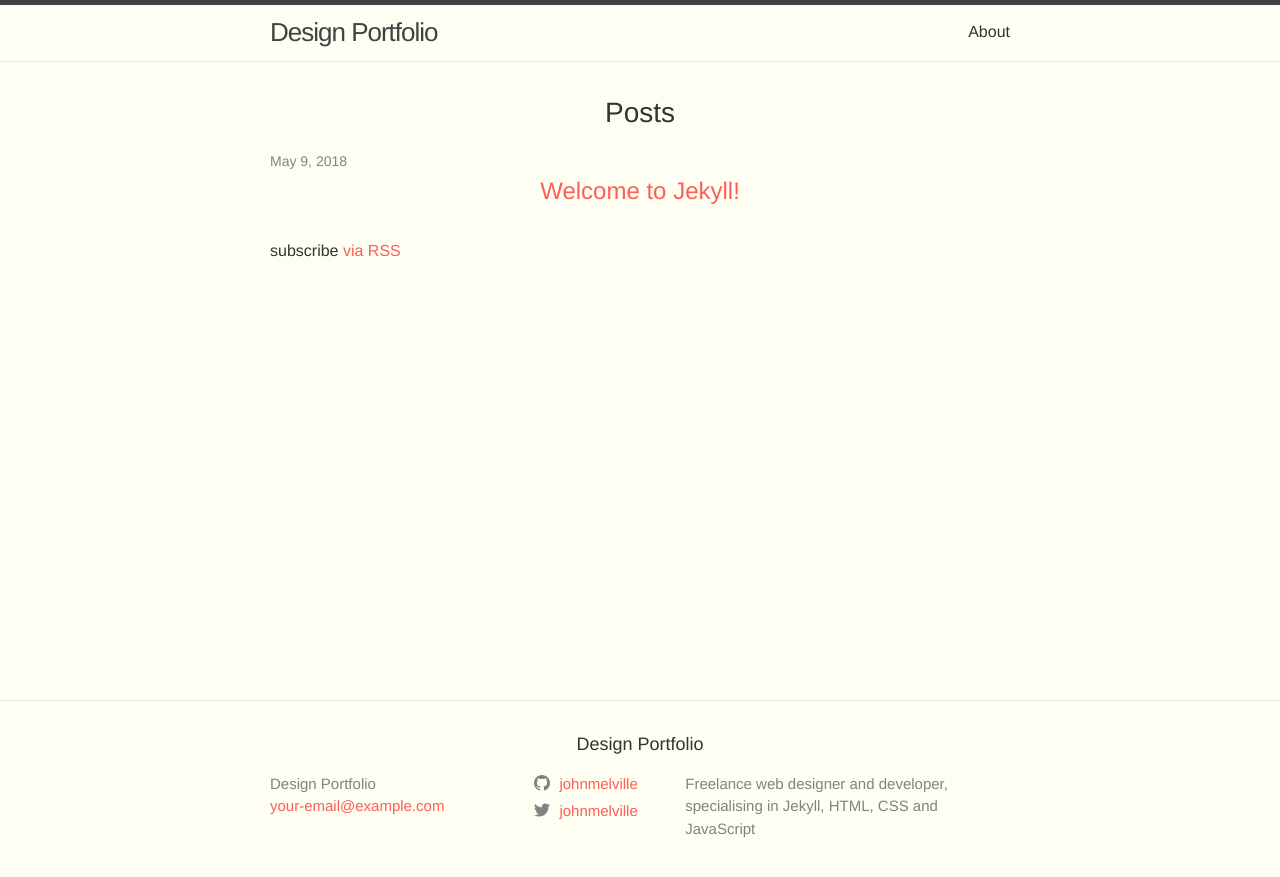
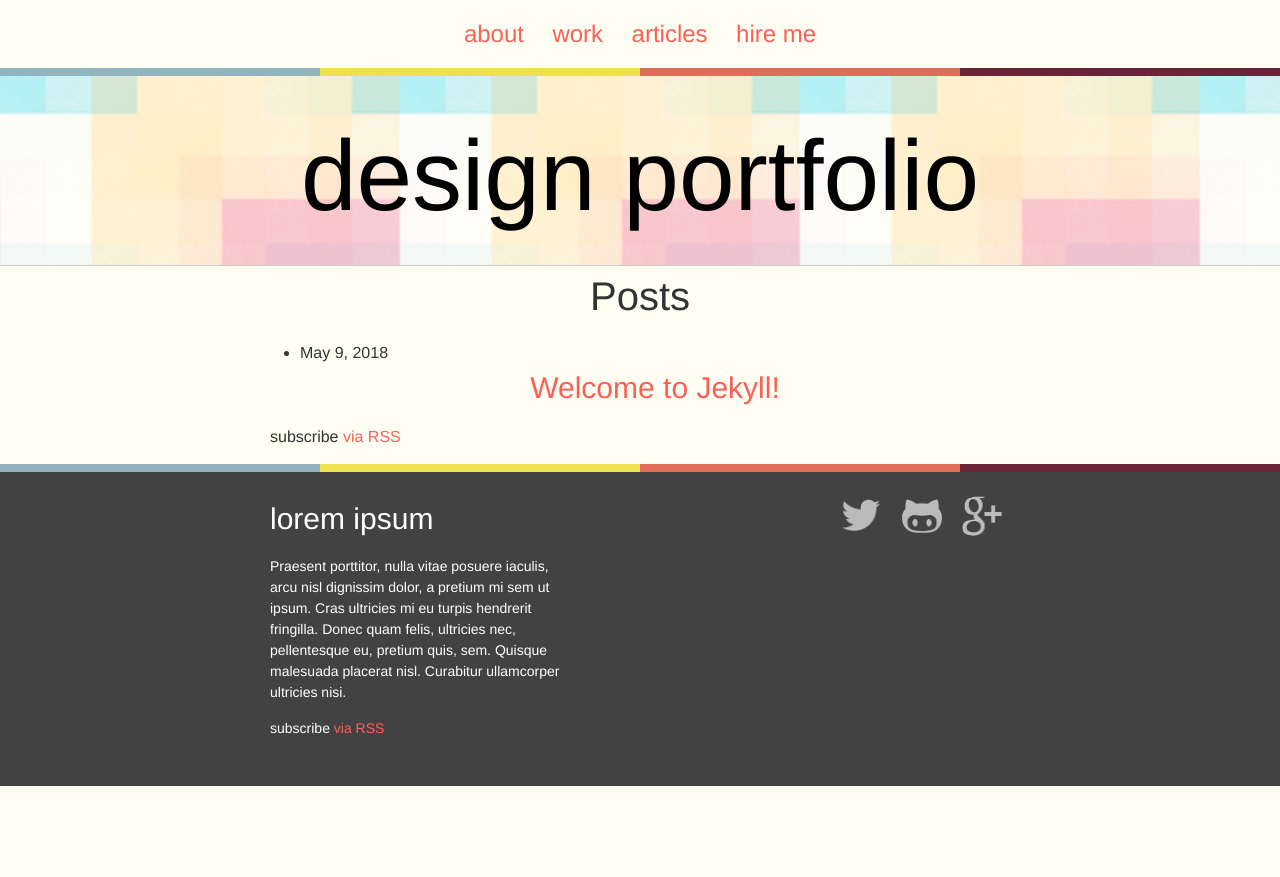
Before and after one commit to johnmelville/designer-portfolio, a Jekyll site: the page built from index.md, in a window 1280 px wide. Shown: the top 877 px of the page. Built offline with Jekyll 4.4.1, drawn with Linux system fonts in a browser that asks for light colours.

Commit message:
Add markup and styles for the footer

```diff
--- a/_config.yml
+++ b/_config.yml
@@ -15,14 +15,14 @@ google_username: johnmelville
 permalink: /:categories/:title
 
 links:
-  - title: about
-  - url: /about
-  - title: work
-  -  url: /work
-  - title: articles
-  - url: /articles
-  - title: hire me
-  - url: /hire-me
+    - title: about
+      url: /about
+    - title: work
+      url: /work
+    - title: articles
+      url: /articles
+    - title: hire me
+      url: /hire-me
 
 # Build settings
 markdown: kramdown
--- a/_includes/footer.html
+++ b/_includes/footer.html
@@ -1,35 +1,30 @@
-<footer class="site-footer h-card">
-  <data class="u-url" href="{{ "/" | relative_url }}"></data>
+<footer class="site-footer gradient-bar">
 
-  <div class="wrapper">
-
-    <h2 class="footer-heading">{{ site.title | escape }}</h2>
-
-    <div class="footer-col-wrapper">
-      <div class="footer-col footer-col-1">
-        <ul class="contact-list">
-          <li class="p-name">
-            {%- if site.author -%}
-              {{ site.author | escape }}
-            {%- else -%}
-              {{ site.title | escape }}
-            {%- endif -%}
-            </li>
-            {%- if site.email -%}
-            <li><a class="u-email" href="mailto:{{ site.email }}">{{ site.email }}</a></li>
-            {%- endif -%}
-        </ul>
-      </div>
-
-      <div class="footer-col footer-col-2">
-        {%- include social.html -%}
-      </div>
-
-      <div class="footer-col footer-col-3">
-        <p>{{- site.description | escape -}}</p>
-      </div>
-    </div>
-
-  </div>
+	<div class="wrapper">
+		<div class="footer-content">
+			<h3>lorem ipsum</h3>
+			<p>Praesent porttitor, nulla vitae posuere iaculis, arcu nisl dignissim dolor, a pretium mi sem ut ipsum. Cras ultricies mi eu turpis hendrerit fringilla. Donec quam felis, ultricies nec, pellentesque eu, pretium quis, sem. Quisque malesuada placerat nisl. Curabitur ullamcorper ultricies nisi.</p>
+			<p class="rss-subscribe">subscribe <a href="{{ "/feed.xml" | prepend: site.baseurl }}">via RSS</a></p>
+		</div>
+		<div class="footer-social">
+			<ul>
+				<li>
+					<a href="http://www.twitter.com/{{ site.twitter_username }}">
+						<img src="/images/twitter.png" alt="twitter logo" width="40">
+					</a>
+				</li>
+				<li>
+					<a href="http://www.github.com/{{ site.github_username }}">
+						<img src="/images/github.png" alt="github logo" width="40">
+					</a>
+				</li>
+				<li>
+					<a href="http://plus.google.com/{{ site.google_username }}">
+						<img src="/images/google.png" alt="google logo" width="40">
+					</a>
+				</li>
+			</ul>
+		</div>
+	</div>
 
 </footer>
--- a/_includes/header.html
+++ b/_includes/header.html
@@ -1,30 +1,14 @@
-<header class="site-header" role="banner">
+<nav class="site-nav">
+  <ul>
+    {% for link in site.links %}
+    <li>
+      <a href="{{link.url}}">{{link.title}}</a>
+    </li>
+    {% endfor %}
+  </ul>
+</nav>
 
-  <div class="wrapper">
-    {%- assign default_paths = site.pages | map: "path" -%}
-    {%- assign page_paths = site.header_pages | default: default_paths -%}
-    <a class="site-title" rel="author" href="{{ "/" | relative_url }}">{{ site.title | escape }}</a>
+<header class="site-header gradient-bar">
+<h1 class="site-title mega"><a href="/">design portfolio</a></h1>
 
-    {%- if page_paths -%}
-      <nav class="site-nav">
-        <input type="checkbox" id="nav-trigger" class="nav-trigger" />
-        <label for="nav-trigger">
-          <span class="menu-icon">
-            <svg viewBox="0 0 18 15" width="18px" height="15px">
-              <path d="M18,1.484c0,0.82-0.665,1.484-1.484,1.484H1.484C0.665,2.969,0,2.304,0,1.484l0,0C0,0.665,0.665,0,1.484,0 h15.032C17.335,0,18,0.665,18,1.484L18,1.484z M18,7.516C18,8.335,17.335,9,16.516,9H1.484C0.665,9,0,8.335,0,7.516l0,0 c0-0.82,0.665-1.484,1.484-1.484h15.032C17.335,6.031,18,6.696,18,7.516L18,7.516z M18,13.516C18,14.335,17.335,15,16.516,15H1.484 C0.665,15,0,14.335,0,13.516l0,0c0-0.82,0.665-1.483,1.484-1.483h15.032C17.335,12.031,18,12.695,18,13.516L18,13.516z"/>
-            </svg>
-          </span>
-        </label>
-
-        <div class="trigger">
-          {%- for path in page_paths -%}
-            {%- assign my_page = site.pages | where: "path", path | first -%}
-            {%- if my_page.title -%}
-            <a class="page-link" href="{{ my_page.url | relative_url }}">{{ my_page.title | escape }}</a>
-            {%- endif -%}
-          {%- endfor -%}
-        </div>
-      </nav>
-    {%- endif -%}
-  </div>
 </header>
--- a/_sass/minima.scss
+++ b/_sass/minima.scss
@@ -58,5 +58,6 @@ $on-laptop:        800px !default;
 @import
   "minima/base",
   "minima/layout",
-  "minima/syntax-highlighting"
+  "minima/syntax-highlighting",
+  "minima/gradient-bar"
 ;
--- /dev/null
+++ b/_sass/minima/_gradient-bar.scss
@@ -0,0 +1,18 @@
+.gradient-bar {
+	position:relative;
+
+	&:after {
+		content: "";
+		position:absolute;
+		top:0;
+		left:0;
+		width:100%;
+		height:0.5em;
+		background:linear-gradient(to right,
+		                           $blue-color 0%, $blue-color 25%,
+								   $yellow-color 25%, $yellow-color 50%,
+								   $red-color 50%, $red-color 75%,
+								   $purple-color 75%, $purple-color 100%
+								   );
+	}
+}
--- a/_sass/minima/_layout.scss
+++ b/_sass/minima/_layout.scss
@@ -1,255 +1,50 @@
-/**
- * Site header
- */
-.site-header {
-  border-top: 5px solid $grey-color-dark;
-  border-bottom: 1px solid $grey-color-light;
-  min-height: $spacing-unit * 1.865;
+// Header
+.site-nav {
+  text-align: center;
 
-  // Positioning context for the mobile navigation icon
-  position: relative;
+  ul {
+    margin: 1em 0;
+  }
+  li {
+    display: inline-block;
+    margin: 0 0.5em;
+    font-size: 1.5em;
+  }
 }
+.site-title a {
+  color: #000;
 
-.site-title {
-  @include relative-font-size(1.625);
-  font-weight: 300;
-  line-height: $base-line-height * $base-font-size * 2.25;
-  letter-spacing: -1px;
-  margin-bottom: 0;
-  float: left;
-
-  &,
-  &:visited {
-    color: $grey-color-dark;
+  &:hover {
+    text-decoration: none;
   }
 }
 
-.site-nav {
-  float: right;
-  line-height: $base-line-height * $base-font-size * 2.25;
+.site-header {
+  padding: 2em 0 0;
+  border-bottom: 1px solid #ccc;
+  background:url('/images/header-bg2.png');
+  background-size: 400px 400px;
+}
 
-  .nav-trigger {
-      display: none;
-  }
+// Footer
+.site-footer {
+  padding:2em 0;
+  color: #fff;
+  background: $grey-color-dark;
+}
+.footer-content {
+  float: left;
+  width: 40%;
+  font-size: 0.875em;
 
-  .menu-icon {
-    display: none;
-  }
-
-  .page-link {
-    color: $text-color;
-    line-height: $base-line-height;
-
-    // Gaps between nav items, but not on the last one
-    &:not(:last-child) {
-      margin-right: 20px;
-    }
-  }
-
-  @include media-query($on-palm) {
-    position: absolute;
-    top: 9px;
-    right: $spacing-unit / 2;
-    background-color: $background-color;
-    border: 1px solid $grey-color-light;
-    border-radius: 5px;
-    text-align: right;
-
-    label[for="nav-trigger"] {
-      display: block;
-      float: right;
-      width: 36px;
-      height: 36px;
-      z-index: 2;
-      cursor: pointer;
-    }
-
-    .menu-icon {
-      display: block;
-      float: right;
-      width: 36px;
-      height: 26px;
-      line-height: 0;
-      padding-top: 10px;
-      text-align: center;
-
-      > svg {
-        fill: $grey-color-dark;
-      }
-    }
-
-    input ~ .trigger {
-      clear: both;
-      display: none;
-    }
-
-    input:checked ~ .trigger {
-      display: block;
-      padding-bottom: 5px;
-    }
-
-    .page-link {
-      display: block;
-      padding: 5px 10px;
-
-      &:not(:last-child) {
-        margin-right: 0;
-      }
-      margin-left: 20px;
-    }
+  h3 {
+    text-align-last: left;
   }
 }
-
-
-
-/**
- * Site footer
- */
-.site-footer {
-  border-top: 1px solid $grey-color-light;
-  padding: $spacing-unit 0;
-}
-
-.footer-heading {
-  @include relative-font-size(1.125);
-  margin-bottom: $spacing-unit / 2;
-}
-
-.contact-list,
-.social-media-list {
-  list-style: none;
-  margin-left: 0;
-}
-
-.footer-col-wrapper {
-  @include relative-font-size(0.9375);
-  color: $grey-color;
-  margin-left: -$spacing-unit / 2;
-  @extend %clearfix;
-}
-
-.footer-col {
-  float: left;
-  margin-bottom: $spacing-unit / 2;
-  padding-left: $spacing-unit / 2;
-}
-
-.footer-col-1 {
-  width: -webkit-calc(35% - (#{$spacing-unit} / 2));
-  width:         calc(35% - (#{$spacing-unit} / 2));
-}
-
-.footer-col-2 {
-  width: -webkit-calc(20% - (#{$spacing-unit} / 2));
-  width:         calc(20% - (#{$spacing-unit} / 2));
-}
-
-.footer-col-3 {
-  width: -webkit-calc(45% - (#{$spacing-unit} / 2));
-  width:         calc(45% - (#{$spacing-unit} / 2));
-}
-
-@include media-query($on-laptop) {
-  .footer-col-1,
-  .footer-col-2 {
-    width: -webkit-calc(50% - (#{$spacing-unit} / 2));
-    width:         calc(50% - (#{$spacing-unit} / 2));
-  }
-
-  .footer-col-3 {
-    width: -webkit-calc(100% - (#{$spacing-unit} / 2));
-    width:         calc(100% - (#{$spacing-unit} / 2));
+.footer-social {
+  float: right;
+  li {
+    display: inline-block;
+    margin: 0 0.5em;
   }
 }
-
-@include media-query($on-palm) {
-  .footer-col {
-    float: none;
-    width: -webkit-calc(100% - (#{$spacing-unit} / 2));
-    width:         calc(100% - (#{$spacing-unit} / 2));
-  }
-}
-
-
-
-/**
- * Page content
- */
-.page-content {
-  padding: $spacing-unit 0;
-  flex: 1;
-}
-
-.page-heading {
-  @include relative-font-size(2);
-}
-
-.post-list-heading {
-  @include relative-font-size(1.75);
-}
-
-.post-list {
-  margin-left: 0;
-  list-style: none;
-
-  > li {
-    margin-bottom: $spacing-unit;
-  }
-}
-
-.post-meta {
-  font-size: $small-font-size;
-  color: $grey-color;
-}
-
-.post-link {
-  display: block;
-  @include relative-font-size(1.5);
-}
-
-
-
-/**
- * Posts
- */
-.post-header {
-  margin-bottom: $spacing-unit;
-}
-
-.post-title {
-  @include relative-font-size(2.625);
-  letter-spacing: -1px;
-  line-height: 1;
-
-  @include media-query($on-laptop) {
-    @include relative-font-size(2.25);
-  }
-}
-
-.post-content {
-  margin-bottom: $spacing-unit;
-
-  h2 {
-    @include relative-font-size(2);
-
-    @include media-query($on-laptop) {
-      @include relative-font-size(1.75);
-    }
-  }
-
-  h3 {
-    @include relative-font-size(1.625);
-
-    @include media-query($on-laptop) {
-      @include relative-font-size(1.375);
-    }
-  }
-
-  h4 {
-    @include relative-font-size(1.25);
-
-    @include media-query($on-laptop) {
-      @include relative-font-size(1.125);
-    }
-  }
-}
```
Also changed, not shown: images/github.png (added), images/google.png (added), images/header-bg.png (added), images/header-bg2.png (added), images/icon-code.png (added), images/icon-design.png (added), images/icon-inspiration.png (added), images/icon-layout.png (added), images/icon-snippet.png (added), images/project.png (added), images/twitter.png (added).
